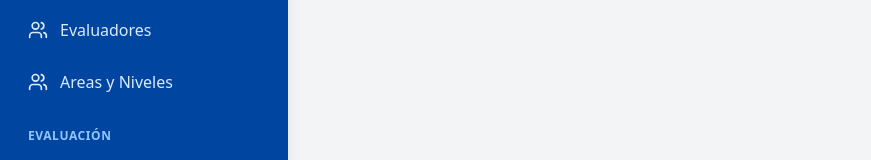
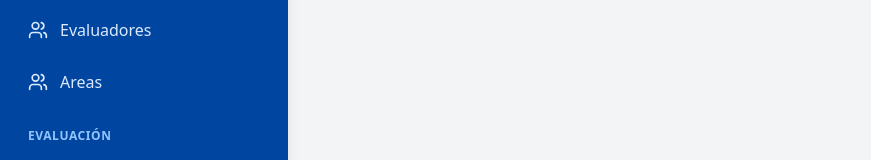
Before and after one commit to seedsagile/Project-OHSANSI-Frontend, a React (Vite) app: page /dashboard in a window 1280 px wide. Shown: the part 480-640 px from the top of the page, without its empty margins (0-871 px from the left). Built offline with nearby package versions, Linux system fonts and the light colour scheme.

Commit message:
Ajuste PaginaAreas: con las especificaciones correctas

```diff
--- a/src/components/layout/Sidebar.tsx
+++ b/src/components/layout/Sidebar.tsx
@@ -45,7 +45,7 @@ export function Sidebar() {
                 <p className="px-3 mt-4 text-xs font-semibold text-principal-300 uppercase tracking-wider">Gestión</p>
                 <NavLink to="/responsables" icon={<UsersIcon />} label="Responsables de Area" />
                 <NavLink to="/evaluadores" icon={<UsersIcon />} label="Evaluadores" />
-                <NavLink to="/areasNives" icon={<UsersIcon />} label="Areas y Niveles" />
+                <NavLink to="/areasNives" icon={<UsersIcon />} label="Areas" />
 
                 <p className="px-3 mt-4 text-xs font-semibold text-principal-300 uppercase tracking-wider">Evaluación</p>
                 <NavLink to="/calificaciones" icon={<ClipboardIcon />} label="Calificaciones" />
```
